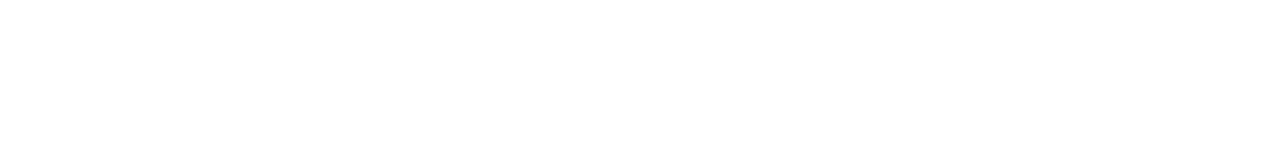
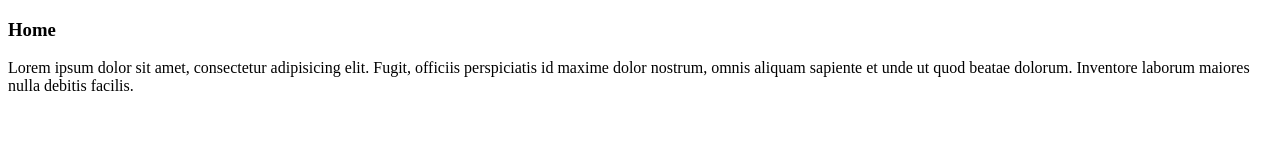
Before and after one commit to Tiffanymanu/Remote-Example, a plain HTML site: page index.html in a window 1280 px wide. Drawn offline with Linux system fonts and the light colour scheme.

Commit message:
add lorem paragraph

```diff
--- a/index.html
+++ b/index.html
@@ -1,11 +1,15 @@
 <!DOCTYPE html>
 <html lang="en">
-<head>
-    <meta charset="UTF-8">
-    <meta name="viewport" content="width=device-width, initial-scale=1.0">
-    <title>Document</title>
-</head>
-<body>
-
-</body>
+  <head>
+    <meta charset="UTF-8" />
+    <meta name="viewport" content="width=device-width, initial-scale=1.0" />
+    <title>Home</title>
+  </head>
+  <body>
+    <h3>Home</h3>
+    <p>
+      Lorem ipsum dolor sit amet, consectetur adipisicing elit. Fugit, officiis perspiciatis id maxime dolor nostrum,
+      omnis aliquam sapiente et unde ut quod beatae dolorum. Inventore laborum maiores nulla debitis facilis.
+    </p>
+  </body>
 </html>
```
